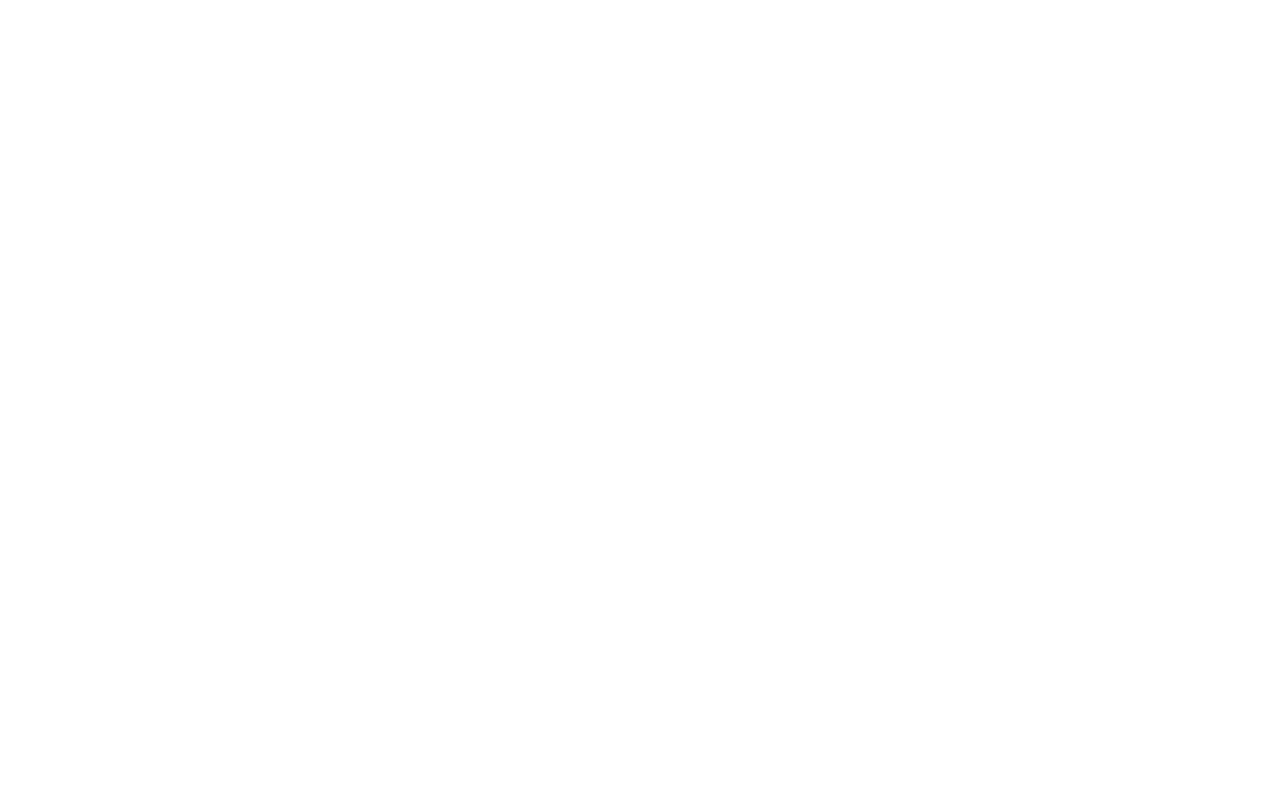
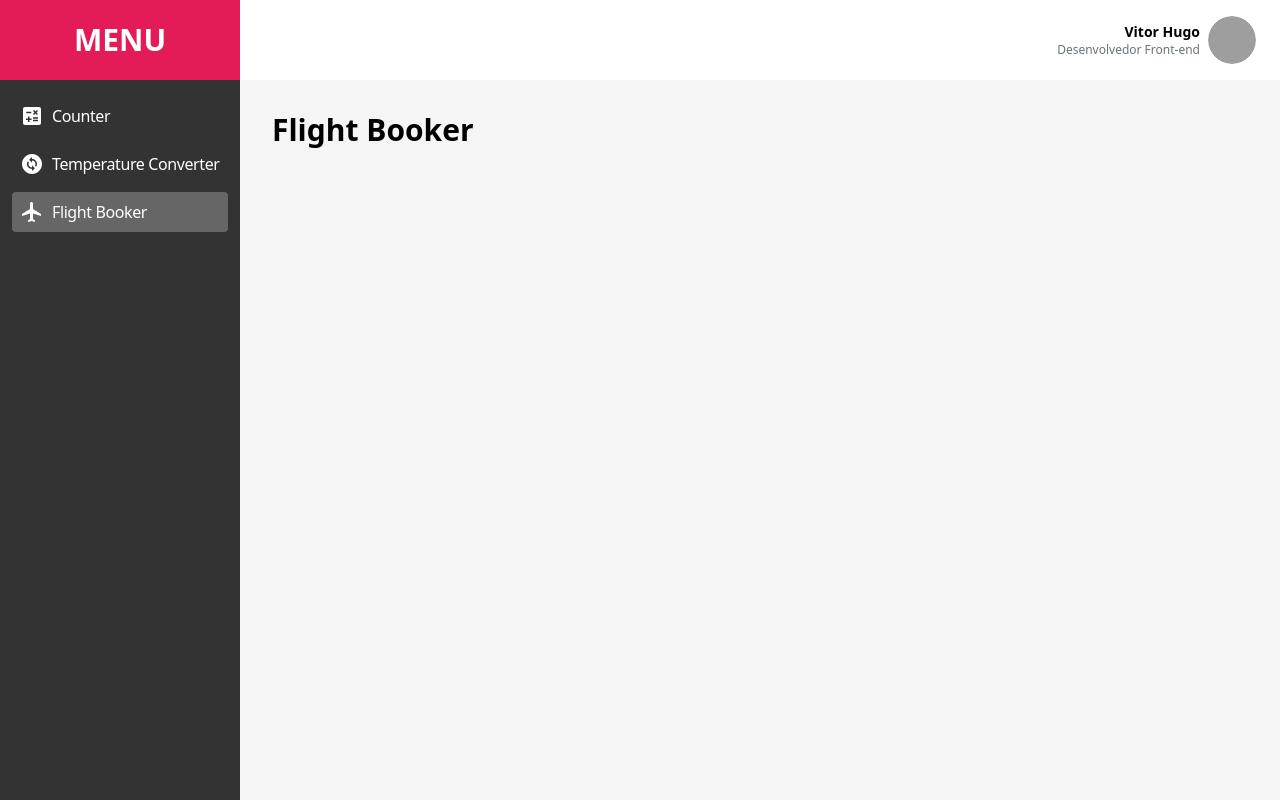
Before and after one commit to vitorpantaleao/guis-vue-examples, a Vue app: page /flight-booker in a window 1280 px wide. Before the commit this address had no page. Built offline with nearby package versions, Linux system fonts and the light colour scheme; grey boxes are pictures that could not be loaded.

Commit message:
feat: cria rota e view Flight Booker

```diff
--- /dev/null
+++ b/src/components/Icons/FlightBookerIcon.vue
@@ -0,0 +1,5 @@
+<template>
+    <div>
+        <svg xmlns="http://www.w3.org/2000/svg" width="24" height="24" viewBox="0 0 24 24"><path fill="currentColor" d="M21 16v-2l-8-5V3.5c0-.83-.67-1.5-1.5-1.5S10 2.67 10 3.5V9l-8 5v2l8-2.5V19l-2 1.5V22l3.5-1l3.5 1v-1.5L13 19v-5.5l8 2.5z"/></svg>
+    </div>
+</template>
--- a/src/components/Navegacao/MenuLateral.vue
+++ b/src/components/Navegacao/MenuLateral.vue
@@ -16,6 +16,12 @@
                     <span>Temperature Converter</span>
                 </div>
             </RouterLink>
+            <RouterLink :to="{ name: 'FlightBooker' }" class="primary flex items-center justify-between gap-2 p-2 hover:bg-[#666666] rounded">
+                <div class="flex items-center gap-2">
+                    <FlightBookerIcon />
+                    <span>Flight Booker</span>
+                </div>
+            </RouterLink>
         </div>
     </div>
 </template>
@@ -23,6 +29,7 @@
 <script setup>
 import CounterIcon from '../Icons/CounterIcon.vue'
 import ConverterIcon from '../Icons/ConverterIcon.vue'
+import FlightBookerIcon from '../Icons/FlightBookerIcon.vue'
 </script>
 
 <style scoped>
--- a/src/router/index.js
+++ b/src/router/index.js
@@ -30,6 +30,22 @@
                     title: 'Temperature Converter',
                 }
             },
+            {
+                path: '/flight-booker',
+                name: 'FlightBooker',
+                component: () => import(/* webpackChunkName: "FlightBooker" */ '@/views/FlightBooker'),
+                meta: {
+                    title: 'Flight Booker',
+                }
+            },
+            {
+                path: '/:pathMatch(.*)*',
+                name: 'NotFound',
+                component: () => import('@/views/NotFound.vue'),
+                meta: {
+                    title: 'Not Found',
+                }
+            },
         ],
     },
 ]
--- /dev/null
+++ b/src/views/FlightBooker.vue
@@ -0,0 +1,9 @@
+<template>
+    <div>
+        <h1 class="text-3xl font-bold">Flight Booker</h1>
+    </div>
+</template>
+
+<script setup>
+
+</script>
```
